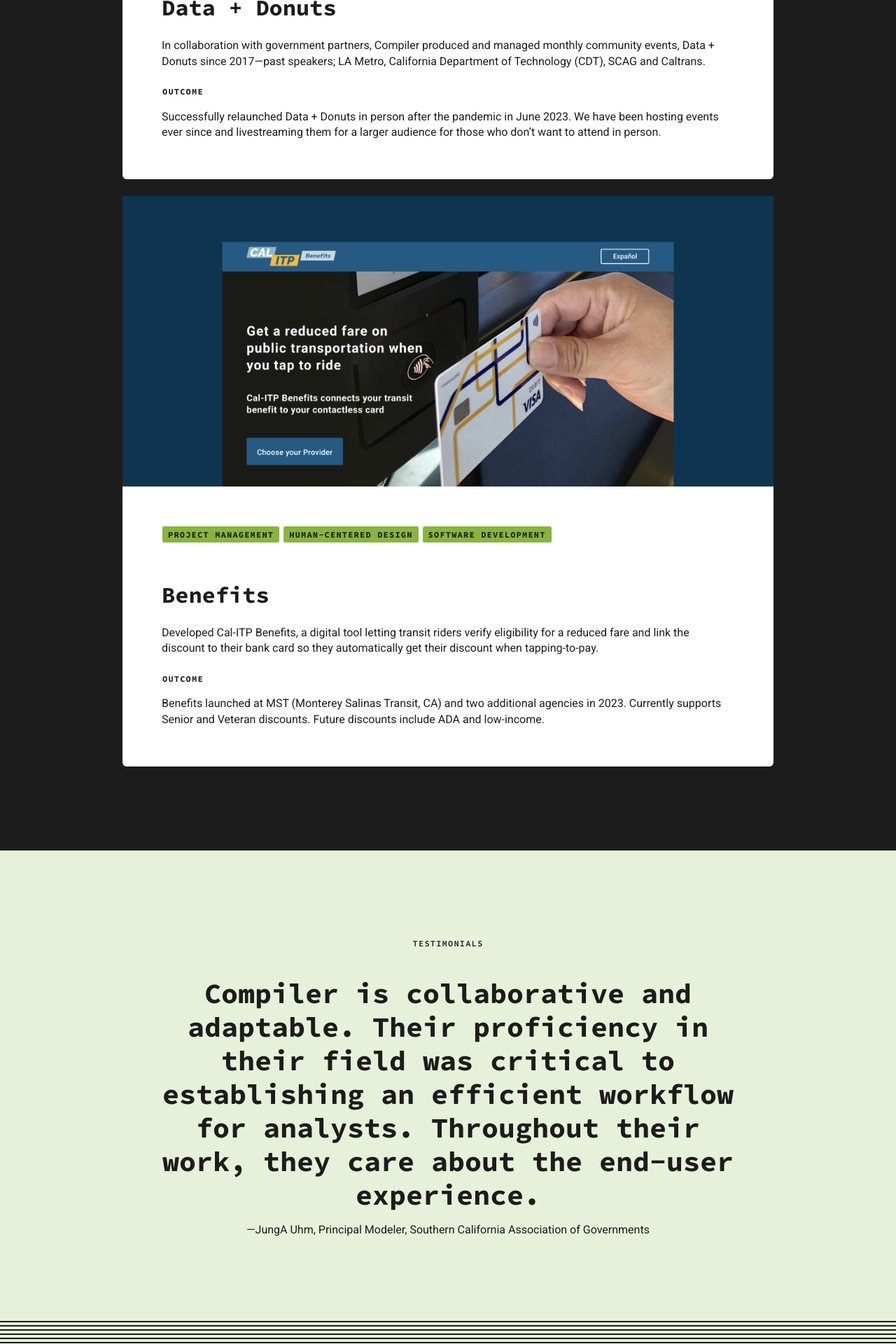
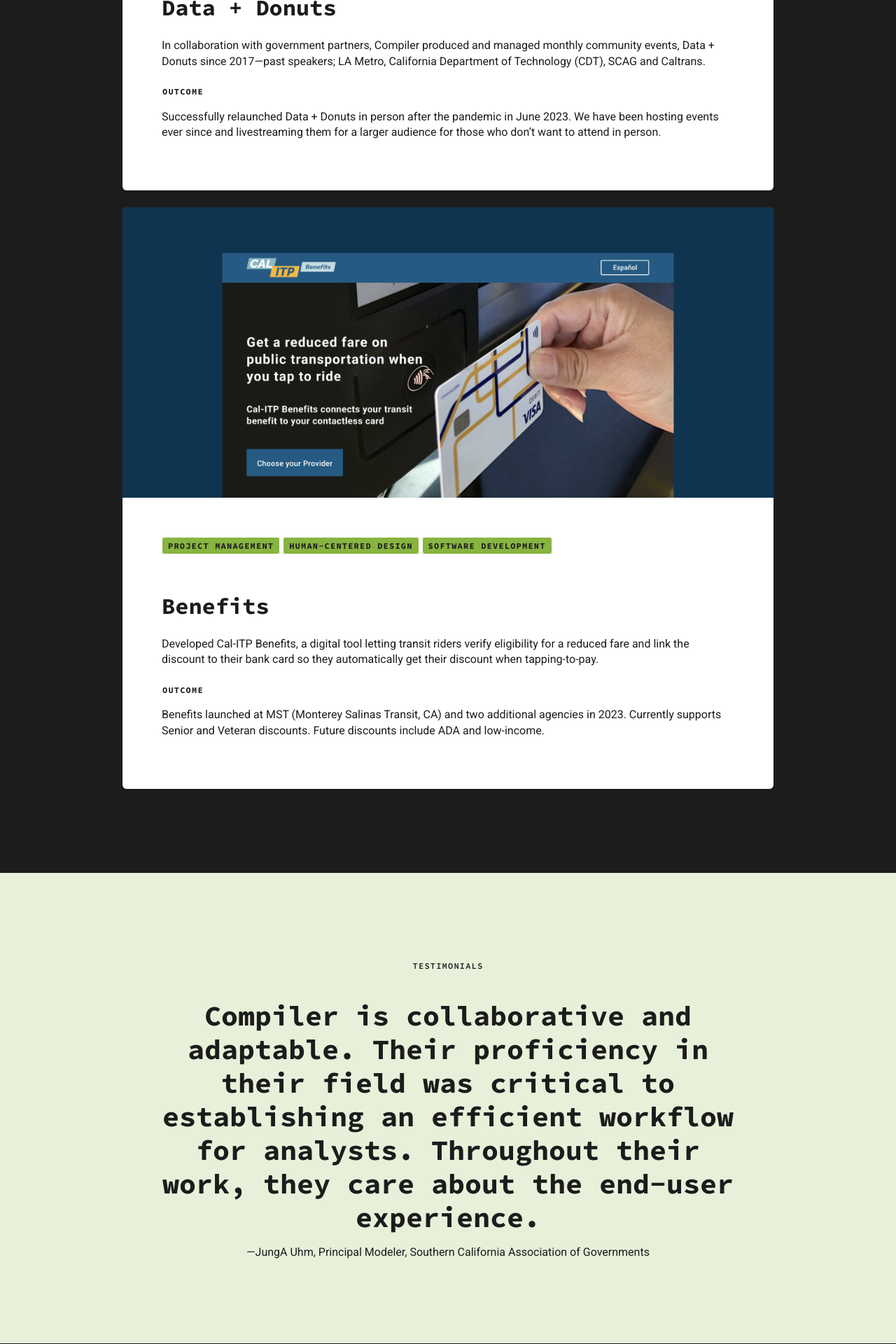
Before and after one commit to compilerla/compiler.la, a Jekyll site: the page built from src/our-work.html, in a window 1280 px wide. Shown: the part 3251-5171 px from the top of the page at 70% size. Built offline with Jekyll 4.4.1, drawn with Linux system fonts in a browser that asks for light colours.

Commit message:
style: spacing under outcome paragraph
smaller screens: 64px
larger screens: 72px

```diff
--- a/src/our-work.html
+++ b/src/our-work.html
@@ -124,7 +124,7 @@
         <div class="col">
           <div class="card h-100 text-dark border-0">
             <img src="{{ featured_work.image }}" class="card-img-top" alt="{{ featured_work.image_alt_text }}" />
-            <div class="card-body px-4 mx-2 p-lg-5 m-lg-2">
+            <div class="card-body px-4 mx-2 p-lg-5 m-lg-2 mb-5 mb-lg-4">
               {% if featured_work.tags %}
               <div class="row row-cols-1 row-cols-lg-auto g-2 g-lg-1">
                 {% for tag in featured_work.tags %}
```
